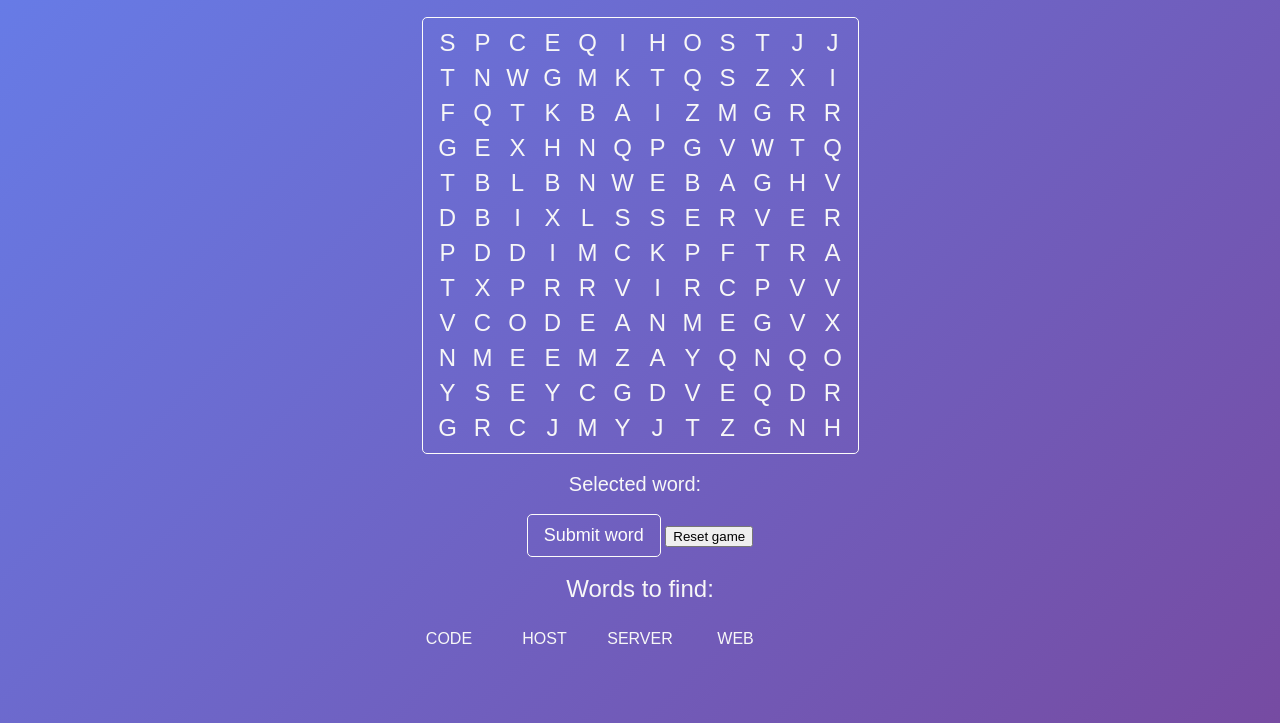
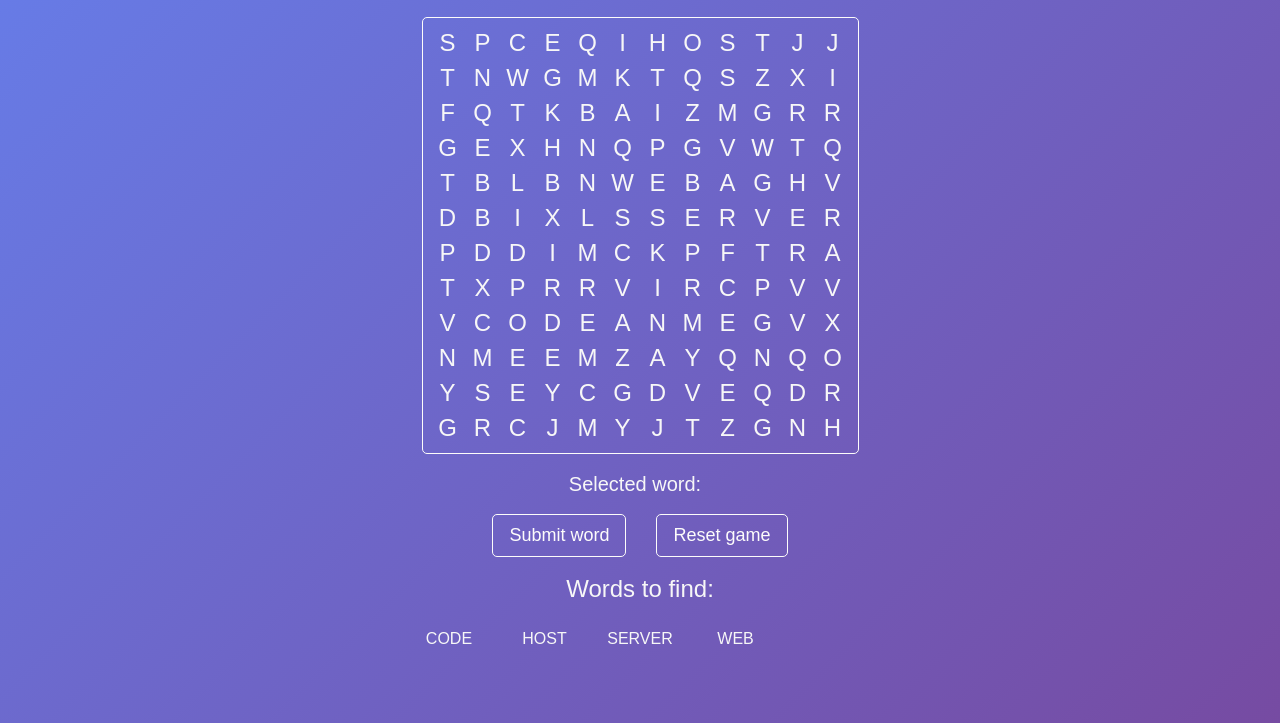
Before and after one commit to curm90/Toy-Projects, a website with bundled scripts: page word-search/index.html in a window 1280 px wide. Shown: the part 117-840 px from the top of the page. Built offline with nearby package versions, Linux system fonts and the light colour scheme.

Commit message:
add buttons to container

```diff
--- a/word-search/styles.css
+++ b/word-search/styles.css
@@ -213,7 +213,12 @@ main {
   }
 }
 
-.submit-btn {
+.buttons {
+  display: flex;
+  gap: 3rem;
+}
+
+.btn {
   background-color: transparent;
   border: 1px solid #fdfcfb;
   border-radius: 5px;
```
